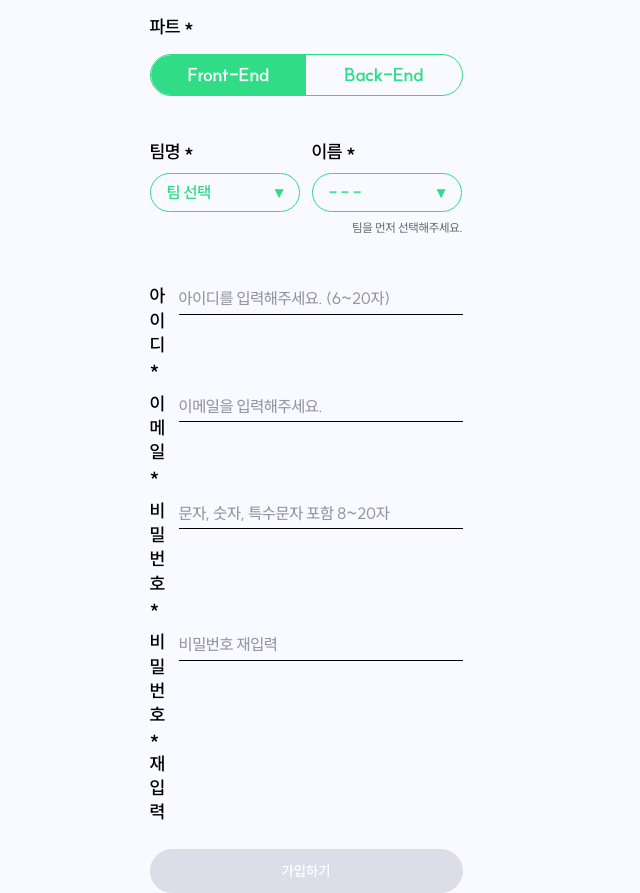
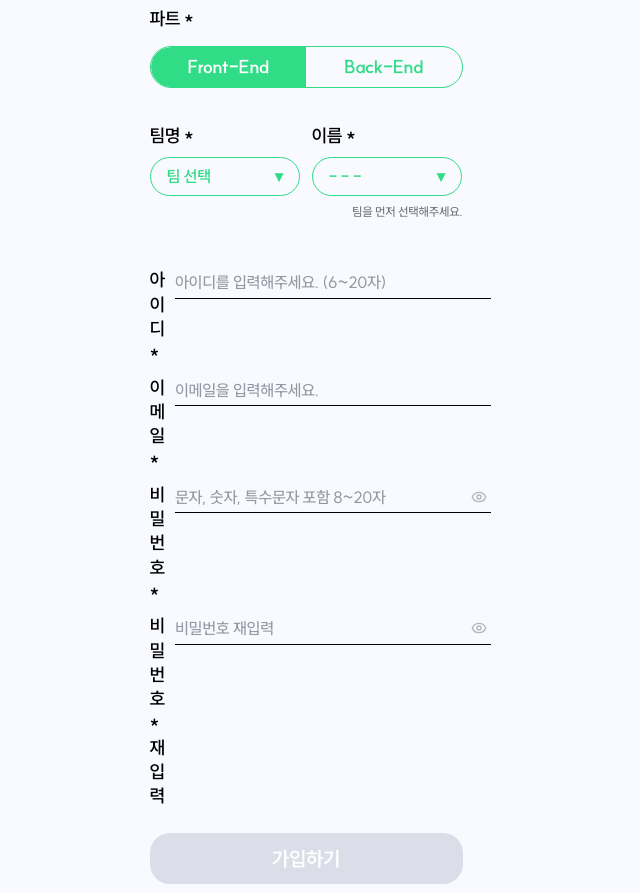
Before and after one commit to chaeyoungwon/next-vote-21th, a Next.js app in the folder next-vote-21th/: page /signup in a window 1280 px wide. Shown: the part 180-1073 px from the top of the page, without its empty margins (334-974 px from the left). Built offline with nearby package versions, Linux system fonts and the light colour scheme.

Commit message:
refactor: 회원가입 컴포넌트 및 함수 분리, 비밀번호일 경우 인풋 필드에 눈 아이콘 추가

```diff
--- a/next-vote-21th/package.json
+++ b/next-vote-21th/package.json
@@ -12,6 +12,7 @@
   "dependencies": {
     "@svgr/webpack": "^8.1.0",
     "clsx": "^2.1.1",
+    "lucide-react": "^0.511.0",
     "next": "15.3.2",
     "react": "^19.0.0",
     "react-dom": "^19.0.0"
--- a/next-vote-21th/src/app/signup/page.tsx
+++ b/next-vote-21th/src/app/signup/page.tsx
@@ -2,8 +2,11 @@
 
 import { useEffect, useState } from "react";
 
+import { useSignupForm } from "@/hooks/useSignUpForm";
+
 import InputField from "@/components/common/InputField";
-import Dropdown from "@/components/signup/Dropdown";
+import PartSelector from "@/components/signup/PartSelector";
+import TeamSelector from "@/components/signup/TeamSelector";
 
 import { teamList } from "@/constants/signup/teamLists";
 
@@ -11,6 +14,9 @@ type Part = keyof typeof teamList;
 type Team = keyof (typeof teamList)[Part];
 
 const SignUpPage = () => {
+  const { form, setForm, errors, setErrors, isDisabled, validate } =
+    useSignupForm();
+
   const [selectedPart, setSelectedPart] = useState<Part | null>("Front-End");
   const [selectedTeam, setSelectedTeam] = useState<Team | "">("");
   const [selectedMember, setSelectedMember] = useState("");
@@ -21,135 +27,51 @@ const SignUpPage = () => {
       ? teamList[selectedPart][selectedTeam as Team] || []
       : [];
 
-  const [form, setForm] = useState({
-    id: "",
-    email: "",
-    password: "",
-    confirmPassword: "",
-  });
-
-  const [errors, setErrors] = useState({
-    id: "",
-    email: "",
-    password: "",
-    confirmPassword: "",
-  });
-
-  const validate = () => {
-    let passwordError = "";
-    const password = form.password;
-
-    if (password.length < 8 || password.length > 20) {
-      passwordError = "8~20자 사이로 입력해주세요.";
-    } else if (!/(?=.*[0-9])(?=.*[a-zA-Z])(?=.*[\W_])/.test(password)) {
-      passwordError = "문자, 숫자, 특수문자를 모두 포함해주세요.";
-    }
-    const newErrors = {
-      id:
-        form.id.length < 6 || form.id.length > 20
-          ? "아이디는 6~20자입니다."
-          : "",
-      email: !/^[^\s@]+@[^\s@]+\.[^\s@]+$/.test(form.email)
-        ? "이메일 형식이 올바르지 않습니다."
-        : "",
-      password: passwordError,
-      confirmPassword:
-        form.password !== form.confirmPassword
-          ? "비밀번호가 일치하지 않습니다."
-          : "",
-    };
-    setErrors(newErrors);
-    return Object.values(newErrors).every(err => err === "");
-  };
+  useEffect(() => {
+    const hasSelects = !selectedPart || !selectedTeam || !selectedMember;
+    setErrors(prev => ({ ...prev, disabled: hasSelects ? "true" : "" }));
+  }, [selectedPart, selectedTeam, selectedMember]);
 
   const handleSubmit = () => {
-    if (!validate()) return;
+    const isValid = validate();
+    if (!isValid || !selectedPart || !selectedTeam || !selectedMember) return;
     alert("회원가입 완료!");
     // TODO: API 호출
   };
 
-  const [isDisabled, setIsDisabled] = useState(true);
-
-  useEffect(() => {
-    const hasError = Object.values(errors).some(e => e);
-    const hasEmpty =
-      !form.id || !form.email || !form.password || !form.confirmPassword;
-    const hasSelects = !selectedPart || !selectedTeam || !selectedMember;
-
-    setIsDisabled(hasError || hasEmpty || hasSelects);
-  }, [form, errors, selectedPart, selectedTeam, selectedMember]);
-
   return (
     <div className="flex min-h-screen w-screen flex-col items-center pt-[124px] md:pt-[121px]">
       <div className="flex w-[313px] flex-col">
-        <div className="flex flex-col gap-[37px] md:gap-[44px]">
+        <div className="flex flex-col gap-9">
           <h1 className="text-heading3 text-green-dark md:!text-[1.375rem]">
             SIGN UP
           </h1>
 
-          {/* 파트 선택 */}
-          <div className="mx-auto w-full min-w-[313px]">
-            <p className="text-body1-sb mb-[15px] md:!text-[18px]">파트 *</p>
-            <div className="border-green flex w-full overflow-hidden rounded-full border">
-              {(["Front-End", "Back-End"] as Part[]).map(part => (
-                <button
-                  key={part}
-                  onClick={() => {
+          <PartSelector
+            selectedPart={selectedPart}
+            onSelect={part => {
               setSelectedPart(part);
               setSelectedTeam("");
               setSelectedMember("");
             }}
-                  className={`text-heading3 w-1/2 cursor-pointer px-6 py-2 transition-colors duration-200 ${
-                    selectedPart === part ? "bg-green text-white" : "text-green"
-                  } ${part === "Front-End" ? "rounded-l-full" : "rounded-r-full"}`}
-                >
-                  {part}
-                </button>
-              ))}
-            </div>
-          </div>
+          />
 
-          {/* 팀/이름 선택 */}
-
-          <div className="mb-12 flex flex-col">
-            <div className="flex gap-3">
-              <div className="mb-2">
-                <p className="text-body1-sb mb-2 md:!text-[18px]">팀명 *</p>
-                <Dropdown
-                  options={teams}
-                  selected={selectedTeam}
-                  onSelect={team => {
+          <TeamSelector
+            teams={teams}
+            members={members}
+            selectedTeam={selectedTeam}
+            selectedMember={selectedMember}
+            onTeamSelect={team => {
               setSelectedTeam(team as Team);
               setSelectedMember("");
             }}
-                  placeholder="팀 선택"
+            onMemberSelect={setSelectedMember}
           />
         </div>
 
-              <div className="mb-2">
-                <p className="text-body1-sb mb-2 md:!text-[18px]">이름 *</p>
-
-                <Dropdown
-                  options={members}
-                  selected={selectedMember}
-                  onSelect={setSelectedMember}
-                  placeholder={selectedTeam ? "이름 선택" : "- - -"}
-                  disabled={!selectedTeam}
-                />
-              </div>
-            </div>
-            {!selectedTeam ? (
-              <p className="text-cap1-med text-right text-gray-700">
-                팀을 먼저 선택해주세요.
-              </p>
-            ) : null}
-          </div>
-        </div>
-
-        {/* 입력 필드 */}
         <form
           onSubmit={e => {
-            e.preventDefault(); // 폼 제출 시 새로고침 방지
+            e.preventDefault();
             handleSubmit();
           }}
           className="flex w-[313px] flex-col"
@@ -203,18 +125,22 @@ const SignUpPage = () => {
               error={errors.confirmPassword}
             />
           </div>
-        </form>
-      </div>
 
           <button
-        onClick={handleSubmit}
-        disabled={isDisabled}
-        className={`w-[313px] rounded-full py-3 text-sm font-semibold text-white ${
-          isDisabled ? "cursor-not-allowed bg-gray-300" : "bg-green"
+            type="submit"
+            disabled={
+              isDisabled || !selectedPart || !selectedTeam || !selectedMember
+            }
+            className={`text-heading3 w-[313px] rounded-[20px] py-3 text-white md:!text-[1.25rem] ${
+              isDisabled || !selectedPart || !selectedTeam || !selectedMember
+                ? "cursor-not-allowed bg-gray-300"
+                : "bg-green"
             }`}
           >
             가입하기
           </button>
+        </form>
+      </div>
     </div>
   );
 };
--- a/next-vote-21th/src/components/common/InputField.tsx
+++ b/next-vote-21th/src/components/common/InputField.tsx
@@ -1,3 +1,7 @@
+import { useState } from "react";
+
+import { Eye, EyeOff } from "lucide-react";
+
 interface InputFieldProps {
   label: string;
   type?: "text" | "password";
@@ -17,20 +21,36 @@ const InputField = ({
   error,
   autoComplete,
 }: InputFieldProps) => {
+  const [showPassword, setShowPassword] = useState(false);
+  const isPasswordField = type === "password";
+
   return (
     <label className="flex flex-col gap-[3px]">
       <div className="flex items-start gap-[10px]">
         <span className="text-body1-sb w-[77px] md:!text-[18px]">{label}</span>
-        <div className="flex flex-col">
+
+        <div className="relative flex flex-col">
           <input
-            type={type}
+            type={isPasswordField && !showPassword ? "password" : "text"}
             value={value}
             onChange={onChange}
             placeholder={placeholder}
             autoComplete={autoComplete}
-            className="text-cap1-med min-w-[226px] border-b border-black py-1 outline-none placeholder:text-gray-600 md:!text-base"
+            className="text-cap1-med min-w-[226px] border-b border-black py-1 pr-8 outline-none placeholder:text-gray-600 md:!text-base"
           />
-          <span className="text-cap1-med text-red h-[1.25rem] md:h-[0.875rem]">
+
+          {/* 눈 아이콘 */}
+          {isPasswordField && (
+            <button
+              type="button"
+              onClick={() => setShowPassword(prev => !prev)}
+              className="absolute top-[6px] right-1 text-gray-500 hover:text-black"
+            >
+              {showPassword ? <EyeOff size={16} /> : <Eye size={16} />}
+            </button>
+          )}
+
+          <span className="text-cap1-med text-red mt-1 h-[1.25rem] md:h-[0.875rem]">
             {error || " "}
           </span>
         </div>
--- /dev/null
+++ b/next-vote-21th/src/components/signup/PartSelector.tsx
@@ -0,0 +1,27 @@
+interface PartSelectorProps {
+  selectedPart: string | null;
+  onSelect: (part: "Front-End" | "Back-End") => void;
+}
+
+const PartSelector = ({ selectedPart, onSelect }: PartSelectorProps) => {
+  return (
+    <div className="mx-auto w-full min-w-[313px]">
+      <p className="text-body1-sb mb-[15px] md:!text-[18px]">파트 *</p>
+      <div className="border-green flex w-full overflow-hidden rounded-full border">
+        {(["Front-End", "Back-End"] as const).map(part => (
+          <button
+            key={part}
+            onClick={() => onSelect(part)}
+            className={`text-heading3 w-1/2 cursor-pointer px-6 py-2 transition-colors duration-200 ${
+              selectedPart === part ? "bg-green text-white" : "text-green"
+            } ${part === "Front-End" ? "rounded-l-full" : "rounded-r-full"}`}
+          >
+            {part}
+          </button>
+        ))}
+      </div>
+    </div>
+  );
+};
+
+export default PartSelector;
--- /dev/null
+++ b/next-vote-21th/src/components/signup/TeamSelector.tsx
@@ -0,0 +1,53 @@
+import Dropdown from "./Dropdown";
+
+interface TeamSelectorProps {
+  teams: readonly string[];
+  members: readonly string[];
+  selectedTeam: string;
+  selectedMember: string;
+  onTeamSelect: (team: string) => void;
+  onMemberSelect: (member: string) => void;
+}
+
+const TeamSelector = ({
+  teams,
+  members,
+  selectedTeam,
+  selectedMember,
+  onTeamSelect,
+  onMemberSelect,
+}: TeamSelectorProps) => {
+  return (
+    <div className="mb-12 flex flex-col">
+      <div className="flex gap-3">
+        <div className="mb-2">
+          <p className="text-body1-sb mb-2 md:!text-[18px]">팀명 *</p>
+          <Dropdown
+            options={teams}
+            selected={selectedTeam}
+            onSelect={onTeamSelect}
+            placeholder="팀 선택"
+          />
+        </div>
+
+        <div className="mb-2">
+          <p className="text-body1-sb mb-2 md:!text-[18px]">이름 *</p>
+          <Dropdown
+            options={members}
+            selected={selectedMember}
+            onSelect={onMemberSelect}
+            placeholder={selectedTeam ? "이름 선택" : "- - -"}
+            disabled={!selectedTeam}
+          />
+        </div>
+      </div>
+      {!selectedTeam && (
+        <p className="text-cap1-med text-right text-gray-700">
+          팀을 먼저 선택해주세요.
+        </p>
+      )}
+    </div>
+  );
+};
+
+export default TeamSelector;
--- /dev/null
+++ b/next-vote-21th/src/hooks/useSignUpForm.ts
@@ -0,0 +1,43 @@
+import { useEffect, useState } from "react";
+
+import { validateSignupForm } from "@/utils/validateSignUpForm";
+
+export const useSignupForm = () => {
+  const [form, setForm] = useState({
+    id: "",
+    email: "",
+    password: "",
+    confirmPassword: "",
+  });
+
+  const [errors, setErrors] = useState({
+    id: "",
+    email: "",
+    password: "",
+    confirmPassword: "",
+  });
+
+  const [isDisabled, setIsDisabled] = useState(true);
+
+  const validate = () => {
+    const newErrors = validateSignupForm(form);
+    setErrors(newErrors);
+    return Object.values(newErrors).every(e => e === "");
+  };
+
+  useEffect(() => {
+    const hasError = Object.values(errors).some(e => e);
+    const hasEmpty =
+      !form.id || !form.email || !form.password || !form.confirmPassword;
+    setIsDisabled(hasError || hasEmpty);
+  }, [form, errors]);
+
+  return {
+    form,
+    setForm,
+    errors,
+    setErrors,
+    isDisabled,
+    validate,
+  };
+};
--- /dev/null
+++ b/next-vote-21th/src/utils/validateSignUpForm.ts
@@ -0,0 +1,28 @@
+type Field = "id" | "email" | "password" | "confirmPassword";
+
+type SignupForm = Record<Field, string>;
+type SignupErrors = Record<Field, string>;
+
+export const validateSignupForm = (form: SignupForm): SignupErrors => {
+  let passwordError = "";
+  const password = form.password;
+
+  if (password.length < 8 || password.length > 20) {
+    passwordError = "8~20자 사이로 입력해주세요.";
+  } else if (!/(?=.*[0-9])(?=.*[a-zA-Z])(?=.*[\W_])/.test(password)) {
+    passwordError = "문자, 숫자, 특수문자를 모두 포함해주세요.";
+  }
+
+  return {
+    id:
+      form.id.length < 6 || form.id.length > 20 ? "아이디는 6~20자입니다." : "",
+    email: !/^[^\s@]+@[^\s@]+\.[^\s@]+$/.test(form.email)
+      ? "이메일 형식이 올바르지 않습니다."
+      : "",
+    password: passwordError,
+    confirmPassword:
+      form.password !== form.confirmPassword
+        ? "비밀번호가 일치하지 않습니다."
+        : "",
+  };
+};
```
Also changed, not shown: next-vote-21th/src/components/signup/Dropdown.tsx (+1 -7 lines), 1 other file (tests, documents, lock files or other folders). Lines whose indentation alone changed are shown as unchanged.
